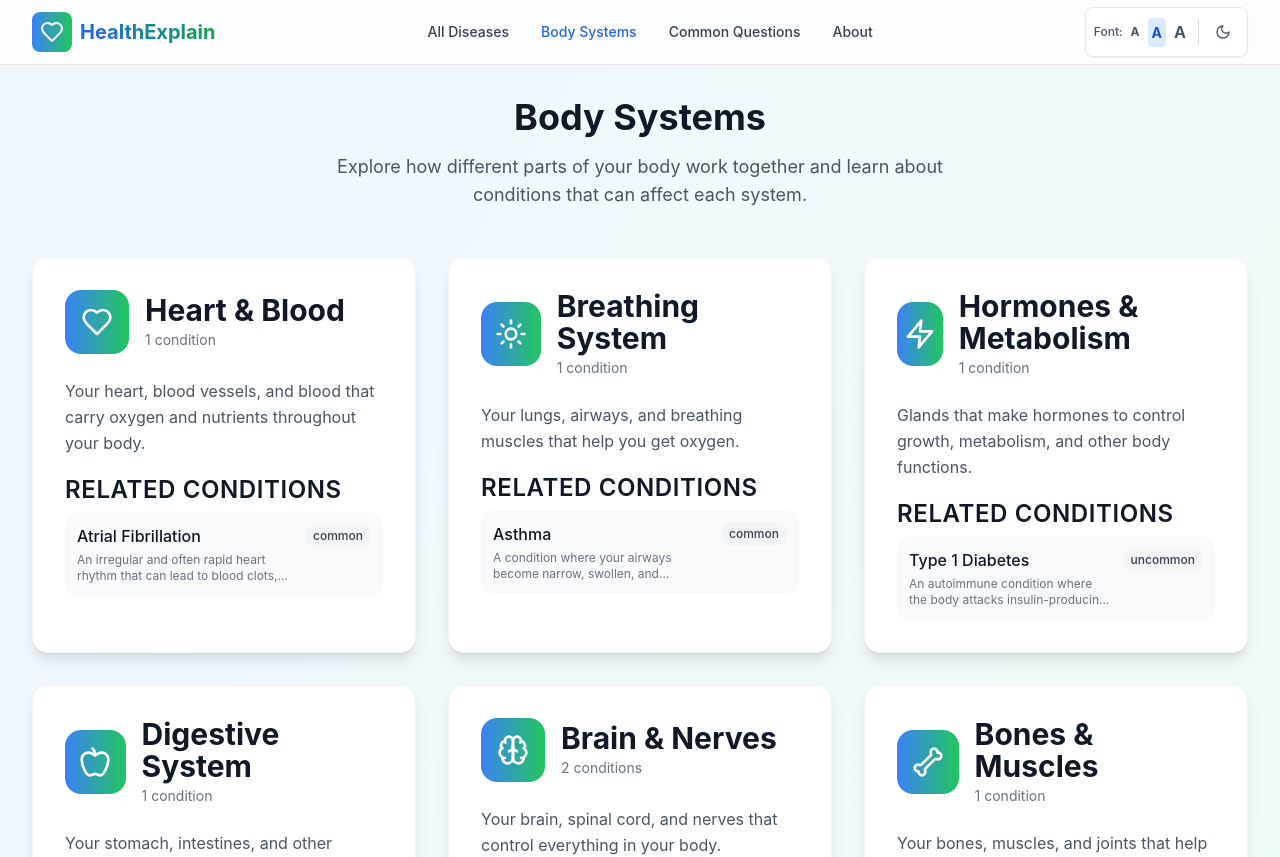
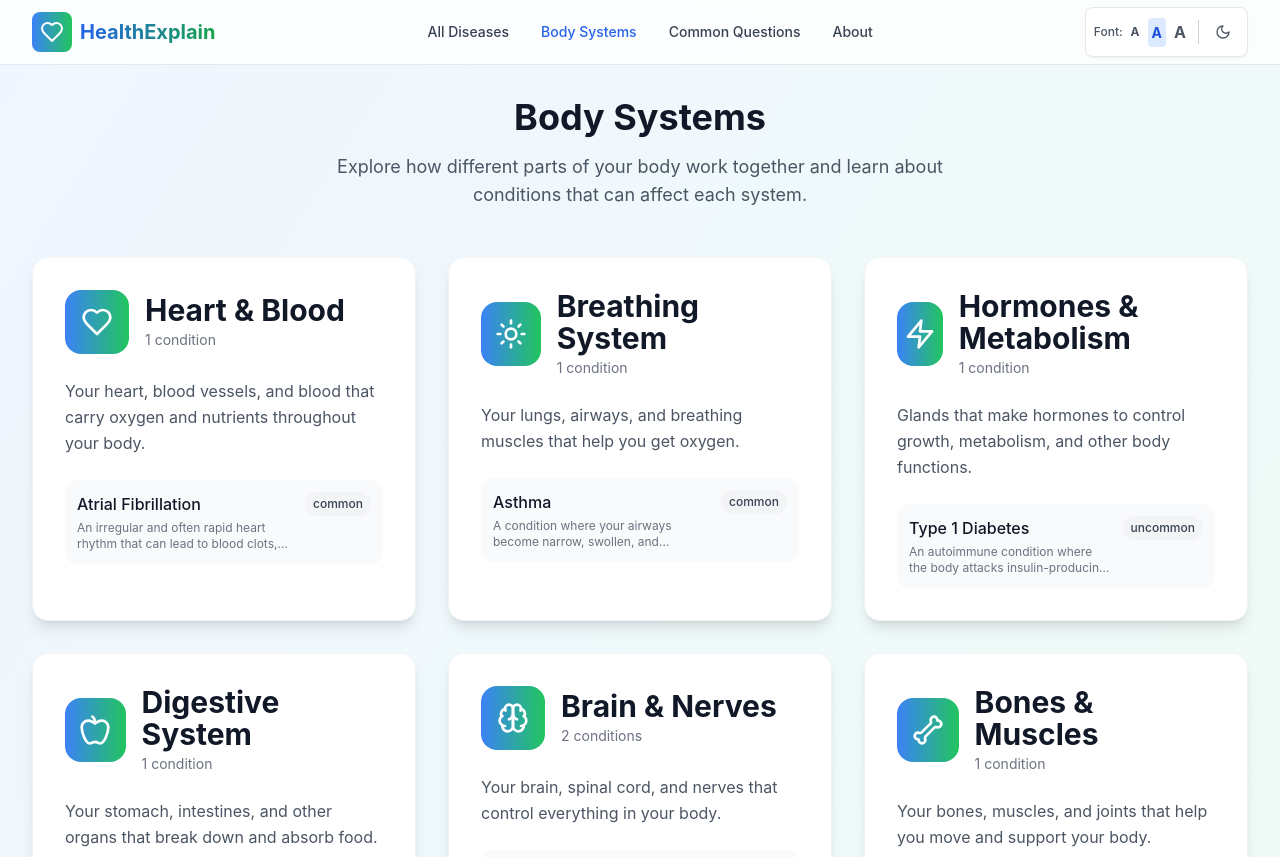
Before and after one commit to milappatel1/HealthGuide, a React (Vite) app: page /body-systems in a window 1280 px wide. Shown: the top 857 px of the page. Built offline with nearby package versions, Linux system fonts and the light colour scheme.

Commit message:
Update BodySystems.tsx

```diff
--- a/src/pages/BodySystems.tsx
+++ b/src/pages/BodySystems.tsx
@@ -67,9 +67,6 @@ const BodySystems: React.FC = () => {
               {/* Associated Diseases */}
               {systemDiseases.length > 0 ? (
                 <div className="space-y-3">
-                  <h3 className="text-sm font-semibold text-gray-900 dark:text-gray-100 uppercase tracking-wide">
-                    Related Conditions
-                  </h3>
                   <div className="space-y-2">
                     {systemDiseases.slice(0, 3).map((disease) => (
                       <Link
```
